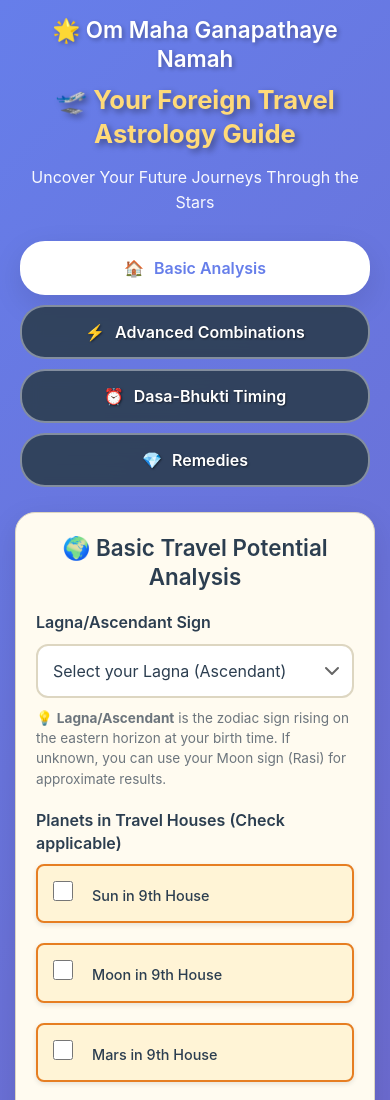
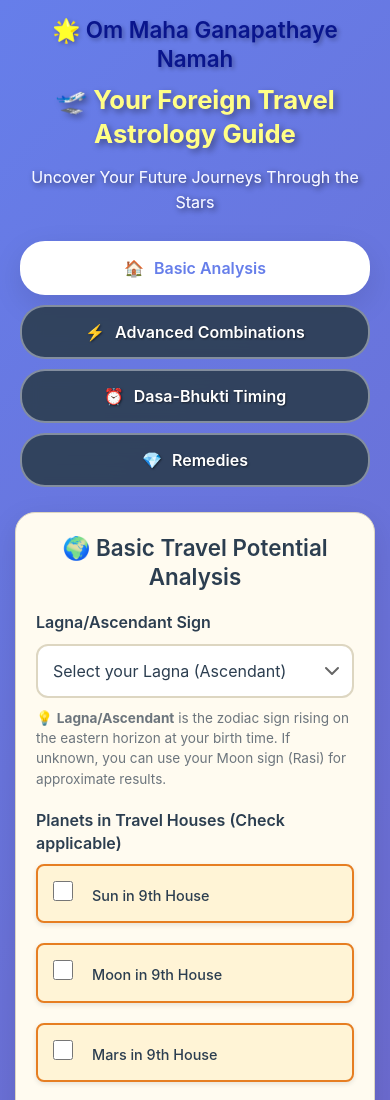
Before and after one commit to sivaramanrajagopal/travel-astrology, a website: page index.html in a window 390 px wide. Shown: the top 1100 px of the page. Drawn offline with Linux system fonts and the light colour scheme.

Commit message:
Styling changes for iphone

```diff
--- a/style.css
+++ b/style.css
@@ -186,6 +186,8 @@ body {
     text-shadow: 2px 2px 4px rgba(0, 0, 0, 0.3);
     line-height: 1.3;
     font-weight: 600;
+    color: #1a237e;
+    filter: brightness(1.1) contrast(1.2)
 }
 
 .header .sub-title {
@@ -195,6 +197,7 @@ body {
     text-shadow: 3px 3px 6px rgba(0, 0, 0, 0.4);
     color: #ffda79;
     line-height: 1.3;
+    filter: brightness(1.1) contrast(1.2)
 }
 
 .header .tagline {
@@ -202,6 +205,9 @@ body {
     opacity: 0.95;
     margin-bottom: var(--spacing-sm);
     font-weight: 400;
+    color: #ffffff;
+    text-shadow: 2px 2px 6px rgba(0, 0, 0, 0.7);
+    filter: brightness(1.1) contrast(1.2)
 }
 
 /* ===== TAB NAVIGATION ===== */
```
